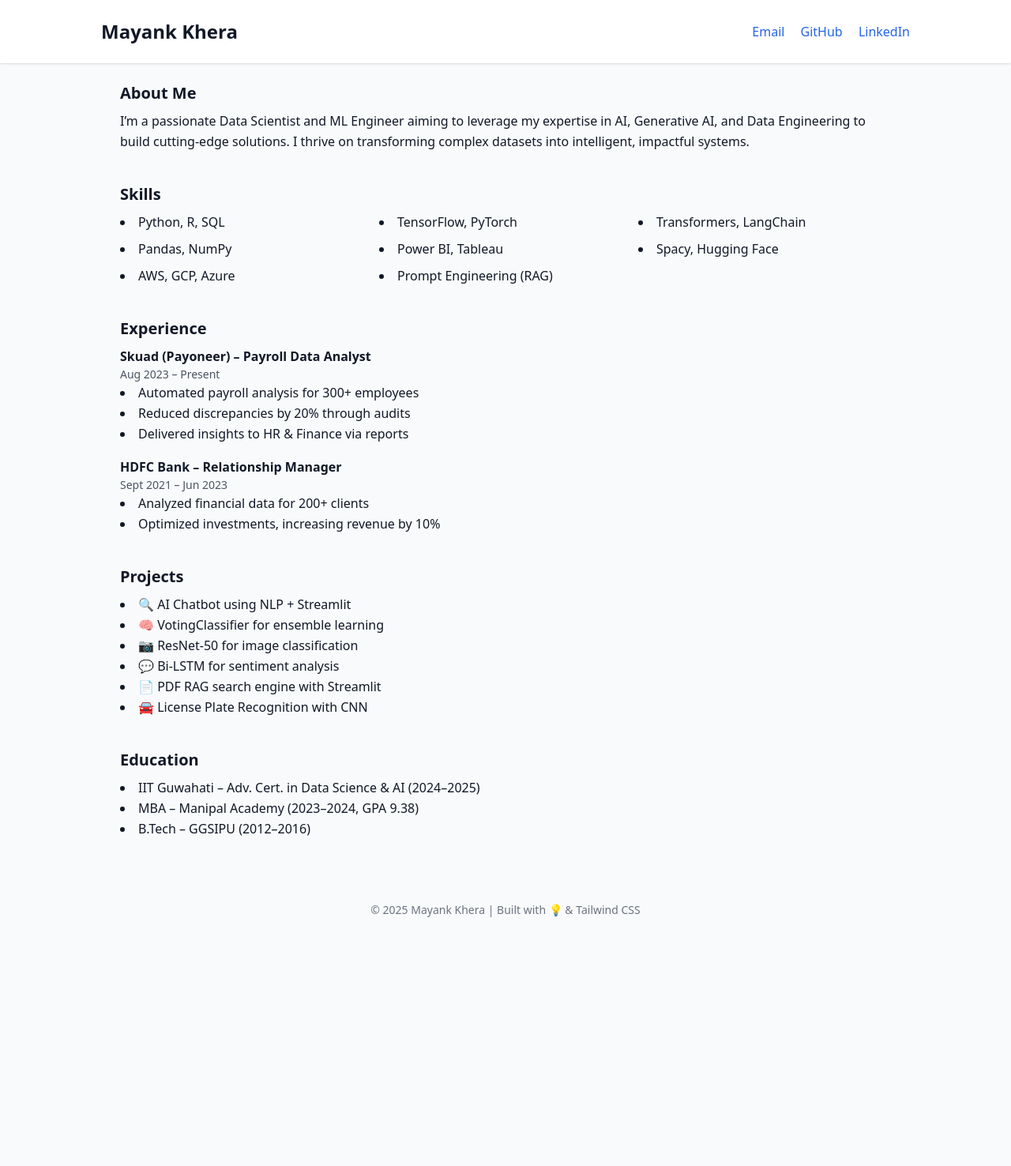
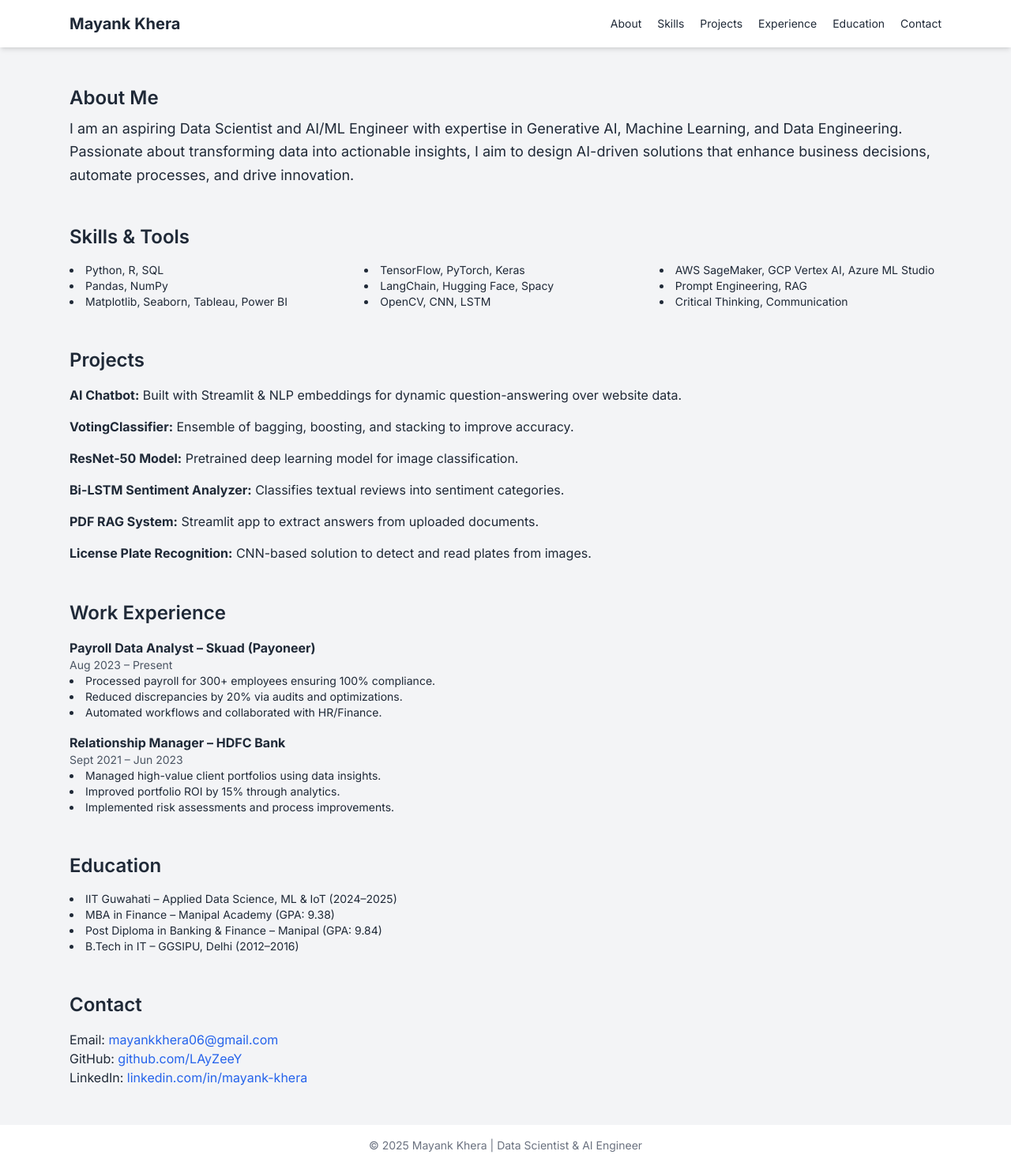
Before and after one commit to LAyZeeY/LAyZeeY, a plain HTML site: page index.html in a window 1280 px wide. Shown: the whole page at 79% size. Before the commit the page ends 1178 px from the top, so only its background shows below. Drawn offline with nearby package versions, Linux system fonts and the light colour scheme.

Commit message:
My Resume
My resume showcasing my skills

```diff
--- a/index.html
+++ b/index.html
@@ -3,88 +3,112 @@
 <head>
   <meta charset="UTF-8" />
   <meta name="viewport" content="width=device-width, initial-scale=1.0"/>
-  <title>Mayank Khera | AI & Data Engineer</title>
+  <title>Mayank Khera | Data Scientist & AI Engineer</title>
   <script src="https://cdn.tailwindcss.com"></script>
+  <link rel="preconnect" href="https://fonts.googleapis.com">
+  <link href="https://fonts.googleapis.com/css2?family=Inter:wght@400;600;700&display=swap" rel="stylesheet">
+  <style>
+    body {
+      font-family: 'Inter', sans-serif;
+    }
+  </style>
 </head>
-<body class="bg-gray-50 text-gray-900 font-sans leading-relaxed">
-  <header class="bg-white shadow p-6">
-    <div class="max-w-5xl mx-auto flex justify-between items-center">
-      <h1 class="text-2xl font-bold">Mayank Khera</h1>
-      <div class="space-x-4">
-        <a href="mailto:mayankkhera06@gmail.com" class="text-blue-600">Email</a>
-        <a href="https://github.com/LAyZeeY" target="_blank" class="text-blue-600">GitHub</a>
-        <a href="https://linkedin.com/in/mayank-khera-236216b1" target="_blank" class="text-blue-600">LinkedIn</a>
-      </div>
+<body class="bg-gray-100 text-gray-800">
+  <header class="bg-white shadow-md sticky top-0 z-50">
+    <div class="max-w-6xl mx-auto flex justify-between items-center px-6 py-4">
+      <h1 class="text-xl font-bold">Mayank Khera</h1>
+      <nav class="space-x-4 text-sm">
+        <a href="#about" class="hover:text-blue-600">About</a>
+        <a href="#skills" class="hover:text-blue-600">Skills</a>
+        <a href="#projects" class="hover:text-blue-600">Projects</a>
+        <a href="#experience" class="hover:text-blue-600">Experience</a>
+        <a href="#education" class="hover:text-blue-600">Education</a>
+        <a href="#contact" class="hover:text-blue-600">Contact</a>
+      </nav>
     </div>
   </header>
 
-  <main class="max-w-5xl mx-auto p-6">
-    <section class="mb-10">
-      <h2 class="text-xl font-semibold mb-2">About Me</h2>
-      <p>
-        I’m a passionate Data Scientist and ML Engineer aiming to leverage my expertise in AI, Generative AI, and Data Engineering to build cutting-edge solutions. I thrive on transforming complex datasets into intelligent, impactful systems.
-      </p>
+  <main class="max-w-6xl mx-auto px-6 py-12 space-y-12">
+    <section id="about">
+      <h2 class="text-2xl font-semibold mb-2">About Me</h2>
+      <p class="text-lg leading-relaxed">I am an aspiring Data Scientist and AI/ML Engineer with expertise in Generative AI, Machine Learning, and Data Engineering. Passionate about transforming data into actionable insights, I aim to design AI-driven solutions that enhance business decisions, automate processes, and drive innovation.</p>
     </section>
 
-    <section class="mb-10">
-      <h2 class="text-xl font-semibold mb-2">Skills</h2>
-      <ul class="grid grid-cols-2 md:grid-cols-3 gap-2 list-disc list-inside">
-        <li>Python, R, SQL</li>
-        <li>TensorFlow, PyTorch</li>
-        <li>Transformers, LangChain</li>
-        <li>Pandas, NumPy</li>
-        <li>Power BI, Tableau</li>
-        <li>Spacy, Hugging Face</li>
-        <li>AWS, GCP, Azure</li>
-        <li>Prompt Engineering (RAG)</li>
-      </ul>
-    </section>
-
-    <section class="mb-10">
-      <h2 class="text-xl font-semibold mb-2">Experience</h2>
-      <div>
-        <h3 class="font-bold">Skuad (Payoneer) – Payroll Data Analyst</h3>
-        <p class="text-sm text-gray-600">Aug 2023 – Present</p>
+    <section id="skills">
+      <h2 class="text-2xl font-semibold mb-4">Skills & Tools</h2>
+      <div class="grid grid-cols-2 md:grid-cols-3 gap-4 text-sm">
         <ul class="list-disc list-inside">
-          <li>Automated payroll analysis for 300+ employees</li>
-          <li>Reduced discrepancies by 20% through audits</li>
-          <li>Delivered insights to HR & Finance via reports</li>
+          <li>Python, R, SQL</li>
+          <li>Pandas, NumPy</li>
+          <li>Matplotlib, Seaborn, Tableau, Power BI</li>
         </ul>
-      </div>
-      <div class="mt-4">
-        <h3 class="font-bold">HDFC Bank – Relationship Manager</h3>
-        <p class="text-sm text-gray-600">Sept 2021 – Jun 2023</p>
         <ul class="list-disc list-inside">
-          <li>Analyzed financial data for 200+ clients</li>
-          <li>Optimized investments, increasing revenue by 10%</li>
+          <li>TensorFlow, PyTorch, Keras</li>
+          <li>LangChain, Hugging Face, Spacy</li>
+          <li>OpenCV, CNN, LSTM</li>
+        </ul>
+        <ul class="list-disc list-inside">
+          <li>AWS SageMaker, GCP Vertex AI, Azure ML Studio</li>
+          <li>Prompt Engineering, RAG</li>
+          <li>Critical Thinking, Communication</li>
         </ul>
       </div>
     </section>
 
-    <section class="mb-10">
-      <h2 class="text-xl font-semibold mb-2">Projects</h2>
-      <ul class="list-disc list-inside">
-        <li>🔍 AI Chatbot using NLP + Streamlit</li>
-        <li>🧠 VotingClassifier for ensemble learning</li>
-        <li>📷 ResNet-50 for image classification</li>
-        <li>💬 Bi-LSTM for sentiment analysis</li>
-        <li>📄 PDF RAG search engine with Streamlit</li>
-        <li>🚘 License Plate Recognition with CNN</li>
+    <section id="projects">
+      <h2 class="text-2xl font-semibold mb-4">Projects</h2>
+      <div class="space-y-4">
+        <div><strong>AI Chatbot:</strong> Built with Streamlit & NLP embeddings for dynamic question-answering over website data.</div>
+        <div><strong>VotingClassifier:</strong> Ensemble of bagging, boosting, and stacking to improve accuracy.</div>
+        <div><strong>ResNet-50 Model:</strong> Pretrained deep learning model for image classification.</div>
+        <div><strong>Bi-LSTM Sentiment Analyzer:</strong> Classifies textual reviews into sentiment categories.</div>
+        <div><strong>PDF RAG System:</strong> Streamlit app to extract answers from uploaded documents.</div>
+        <div><strong>License Plate Recognition:</strong> CNN-based solution to detect and read plates from images.</div>
+      </div>
+    </section>
+
+    <section id="experience">
+      <h2 class="text-2xl font-semibold mb-4">Work Experience</h2>
+      <div class="mb-4">
+        <h3 class="font-bold">Payroll Data Analyst – Skuad (Payoneer)</h3>
+        <p class="text-sm text-gray-600">Aug 2023 – Present</p>
+        <ul class="list-disc list-inside text-sm">
+          <li>Processed payroll for 300+ employees ensuring 100% compliance.</li>
+          <li>Reduced discrepancies by 20% via audits and optimizations.</li>
+          <li>Automated workflows and collaborated with HR/Finance.</li>
+        </ul>
+      </div>
+      <div>
+        <h3 class="font-bold">Relationship Manager – HDFC Bank</h3>
+        <p class="text-sm text-gray-600">Sept 2021 – Jun 2023</p>
+        <ul class="list-disc list-inside text-sm">
+          <li>Managed high-value client portfolios using data insights.</li>
+          <li>Improved portfolio ROI by 15% through analytics.</li>
+          <li>Implemented risk assessments and process improvements.</li>
+        </ul>
+      </div>
+    </section>
+
+    <section id="education">
+      <h2 class="text-2xl font-semibold mb-4">Education</h2>
+      <ul class="list-disc list-inside text-sm">
+        <li>IIT Guwahati – Applied Data Science, ML & IoT (2024–2025)</li>
+        <li>MBA in Finance – Manipal Academy (GPA: 9.38)</li>
+        <li>Post Diploma in Banking & Finance – Manipal (GPA: 9.84)</li>
+        <li>B.Tech in IT – GGSIPU, Delhi (2012–2016)</li>
       </ul>
     </section>
 
-    <section class="mb-10">
-      <h2 class="text-xl font-semibold mb-2">Education</h2>
-      <ul class="list-disc list-inside">
-        <li>IIT Guwahati – Adv. Cert. in Data Science & AI (2024–2025)</li>
-        <li>MBA – Manipal Academy (2023–2024, GPA 9.38)</li>
-        <li>B.Tech – GGSIPU (2012–2016)</li>
-      </ul>
+    <section id="contact">
+      <h2 class="text-2xl font-semibold mb-4">Contact</h2>
+      <p>Email: <a href="mailto:mayankkhera06@gmail.com" class="text-blue-600">mayankkhera06@gmail.com</a></p>
+      <p>GitHub: <a href="https://github.com/LAyZeeY" class="text-blue-600" target="_blank">github.com/LAyZeeY</a></p>
+      <p>LinkedIn: <a href="https://linkedin.com/in/mayank-khera-236216b1" class="text-blue-600" target="_blank">linkedin.com/in/mayank-khera</a></p>
     </section>
   </main>
 
-  <footer class="text-center p-4 text-sm text-gray-500">
-    © 2025 Mayank Khera | Built with 💡 & Tailwind CSS
+  <footer class="bg-white text-center text-sm text-gray-500 py-4">
+    © 2025 Mayank Khera | Data Scientist & AI Engineer
   </footer>
 </body>
 </html>
```
